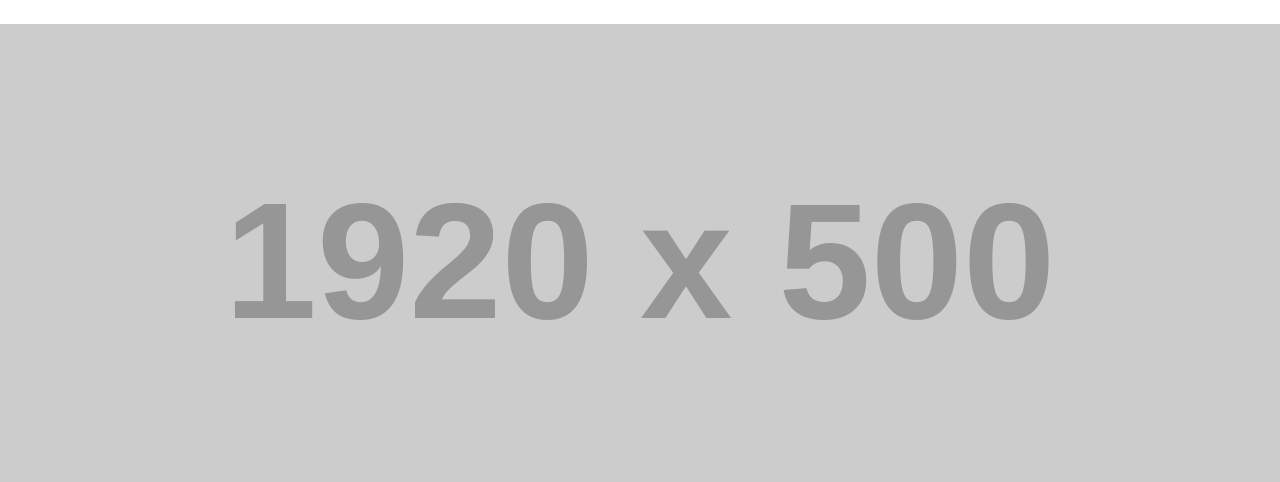
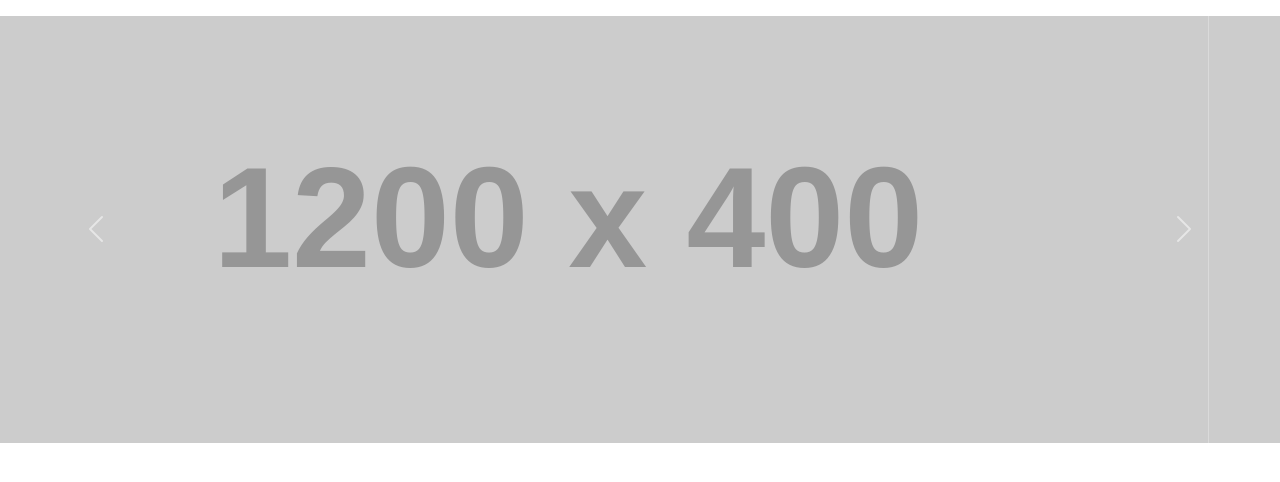
Before and after one commit to Navyasree-ulava/Bootstrap_demo_page, a plain HTML site: page Travel Site/index.html in a window 1280 px wide. Shown: the part 57-539 px from the top of the page. Drawn offline with nearby package versions, Linux system fonts and the light colour scheme; placeholder pictures from the web are drawn by us.

Commit message:
Update index.html

```diff
--- a/Travel Site/index.html
+++ b/Travel Site/index.html
@@ -6,16 +6,9 @@
   <meta name="viewport" content="width=device-width, initial-scale=1">
   <title>Travel Site</title>
   <link href="https://cdn.jsdelivr.net/npm/bootstrap@5.3.3/dist/css/bootstrap.min.css" rel="stylesheet">
-  <style>
-
-    .hero-image {
-      width: 100%;
-      height: 500px;
-      object-fit: cover;
-    }
-  </style>
 </head>
 
+<!-- Nav Bar -->
 <body>
   <nav class="navbar navbar-expand-lg bg-dark border-bottom border-body" data-bs-theme="dark">
     <div class="container-fluid w-100">
@@ -52,8 +45,28 @@
       </div>
     </div>
   </nav>
-  <!--Hero Section-->
-  <img src="https://placehold.co/1920x500?text=Mountain+Adventures" class="hero-image mt-4" alt="Mountain Adventures">
+
+  <!-- Carousel -->
+  <div id="carouselExample" class="carousel slide mt-3" data-bs-ride="carousel">
+    <div class="carousel-inner">
+      <div class="carousel-item active">
+        <img src="https://placehold.co/1200x400?text=Mountain+Adventures" class="d-block w-100"
+          alt="Mountain Adventures">
+      </div>
+      <div class="carousel-item">
+        <img src="https://placehold.co/1200x400?text=City+Lights" class="d-block w-100" alt="City Lights">
+      </div>
+      <div class="carousel-item">
+        <img src="https://placehold.co/1200x400?text=Beautiful+Beaches" class="d-block w-100" alt="Beautiful Beaches">
+      </div>
+    </div>
+    <button class="carousel-control-prev" type="button" data-bs-target="#carouselExample" data-bs-slide="prev">
+      <span class="carousel-control-prev-icon"></span>
+    </button>
+    <button class="carousel-control-next" type="button" data-bs-target="#carouselExample" data-bs-slide="next">
+      <span class="carousel-control-next-icon"></span>
+    </button>
+  </div>
 
   <!-- Gallery Section -->
   <div class="container mt-5 mb-5" id="gallery-section">
@@ -102,11 +115,11 @@
           <form>
             <div class="mb-3">
               <label for="name" class="form-label">Full Name</label>
-              <input type="text" class="form-control" id="name" placeholder="Enter your name" required>
+              <input type="text" class="form-control" id="name" required>
             </div>
             <div class="mb-3">
               <label for="email" class="form-label">Email Address</label>
-              <input type="email" class="form-control" id="email" placeholder="Enter your email" required>
+              <input type="email" class="form-control" id="email" required>
             </div>
             <div class="mb-3">
               <label for="destination" class="form-label">Select Destination</label>
```
